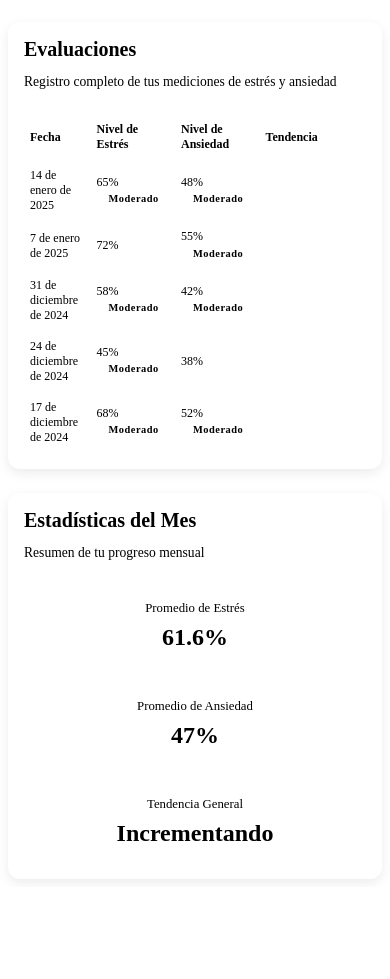
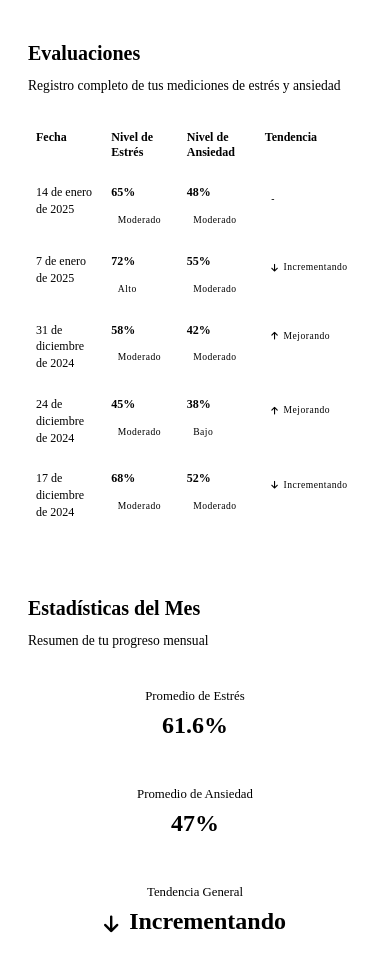
Before and after one commit to jorian101/unimind, a PHP site: page /views/estudiante/historial.php in a window 390 px wide. Shown: the part 84-1063 px from the top of the page. Before the commit the page ends 965 px from the top, so only its background shows below. Run offline with PHP 8.4, Linux system fonts and the light colour scheme.

Commit message:
style: simplificar pagina de historial de tests

```diff
--- a/views/estudiante/historial.css
+++ b/views/estudiante/historial.css
@@ -4,14 +4,12 @@
   max-width: 1200px;
   display: flex;
   flex-direction: column;
-  gap: 2rem;
+  gap: 1rem;
 }
 
 .historial__card {
   background: var(--bg-100);
-  border-radius: 12px;
-  padding: 2rem;
-  box-shadow: 0 4px 12px rgba(0, 0, 0, 0.08);
+  padding: 1.25rem;
   border: 1px solid var(--bg-500);
 }
 
@@ -76,6 +74,7 @@
   padding: 1rem 0.75rem;
   border-bottom: 1px solid var(--bg-400);
   vertical-align: middle;
+  font-weight: 500;
 }
 
 .historial__table-row:hover {
@@ -86,16 +85,36 @@
   border-bottom: none;
 }
 
+.historial__cell-content {
+  display: flex;
+  align-items: center;
+  flex-wrap: wrap;
+  gap: 0.5rem;
+}
+
+.historial__percentage {
+  font-weight: 600;
+  white-space: nowrap;
+}
+
 .historial__badge {
   display: inline-block;
   padding: 0.25rem 0.75rem;
   border-radius: 20px;
   font-size: 0.75rem;
-  font-weight: 600;
-  color: white;
+  font-weight: 400;
+  color: var(--bg-100);
   text-align: center;
-  margin-left: 0.5rem;
+  margin-left: 0;
   letter-spacing: 0.5px;
+  white-space: nowrap;
+  vertical-align: middle;
+  flex-shrink: 0;
+}
+
+.historial__badge i {
+  margin-right: 0.25rem;
+  vertical-align: middle;
 }
 
 .historial__badge--moderado {
@@ -151,7 +162,7 @@
 
 .historial__stat-value {
   font-size: calc(1.3rem + 0.3vw);
-  font-weight: 700;
+  font-weight: 600;
   color: var(--pri-700);
   margin: 0;
 }
@@ -160,10 +171,6 @@
 @media (max-width: 390px) {
   .historial {
     gap: 1.5rem;
-  }
-
-  .historial__card {
-    padding: 1rem;
   }
 
   .historial__title {
@@ -180,13 +187,38 @@
 
   .historial__table-header,
   .historial__table-cell {
-    padding: 0.5rem 0.375rem;
+    padding: 0.75rem 0.5rem;
+    vertical-align: top;
+  }
+
+  .historial__table-cell {
+    line-height: 1.4;
+  }
+
+  .historial__cell-content {
+    flex-direction: column;
+    align-items: flex-start;
+    gap: 0.3rem;
   }
 
   .historial__badge {
-    font-size: 0.65rem;
-    padding: 0.2rem 0.5rem;
-    margin-left: 0.25rem;
+    font-size: 0.6rem;
+    padding: 0.15rem 0.4rem;
+    border-radius: 12px;
+    margin-left: 0;
+  }
+
+  .historial__badge i {
+    font-size: 0.55rem;
+    margin-right: 0.15rem;
+  }
+
+  /* Stack badges on new line for better readability */
+  .historial__table-cell .historial__badge {
+    display: block;
+    margin-left: 0;
+    margin-top: 0.3rem;
+    width: fit-content;
   }
 
   .historial__stats-grid {
@@ -205,16 +237,18 @@
   .historial__stat-value {
     font-size: 1.5rem;
   }
+
+  .historial__stat-value i {
+    font-size: 1.2rem;
+    margin-right: 0.3rem;
+    vertical-align: middle;
+  }
 }
 
 /* Mobile (391px - 767px) */
 @media (min-width: 391px) and (max-width: 767px) {
   .historial {
     gap: 1.75rem;
-  }
-
-  .historial__card {
-    padding: 1.5rem;
   }
 
   .historial__table {
--- a/views/estudiante/historial.php
+++ b/views/estudiante/historial.php
@@ -3,6 +3,7 @@ require_once dirname(__DIR__) . '/./pageHeader.php';
 renderPageHeader('Historial de Evaluaciones', ['Dashboard', 'Historial de Evaluaciones']);
 ?>
 <link rel="stylesheet" href="views/estudiante/historial.css?v=<?php echo time(); ?>">
+<link rel="stylesheet" href="https://cdnjs.cloudflare.com/ajax/libs/font-awesome/6.0.0/css/all.min.css">
 
 <div class="historial">
     <section class="historial__card historial__card--history">
@@ -85,13 +86,24 @@ document.addEventListener('DOMContentLoaded', function() {
                 : "Incrementando"
             : "-";
         const tendenciaClass = tendenciaText === "Mejorando" ? "historial__badge--trend-mejorando" : "historial__badge--trend-empeorando";
+        const arrow = tendenciaText === "Mejorando" ? '<i class="fas fa-arrow-up"></i>' : tendenciaText === "Incrementando" ? '<i class="fas fa-arrow-down"></i>' : "";
 
         tbody.innerHTML += `
             <tr class="historial__table-row">
                 <td class="historial__table-cell">${e.fecha}</td>
-                <td class="historial__table-cell">${e.estres}% <span class="historial__badge historial__badge--${nEstres.clase}">${nEstres.texto}</span></td>
-                <td class="historial__table-cell">${e.ansiedad}% <span class="historial__badge historial__badge--${nAnsiedad.clase}">${nAnsiedad.texto}</span></td>
-                <td class="historial__table-cell"><span class="historial__badge ${tendenciaClass}">${tendenciaText}</span></td>
+                <td class="historial__table-cell">
+                    <div class="historial__cell-content">
+                        <span class="historial__percentage">${e.estres}%</span>
+                        <span class="historial__badge historial__badge--${nEstres.clase}">${nEstres.texto}</span>
+                    </div>
+                </td>
+                <td class="historial__table-cell">
+                    <div class="historial__cell-content">
+                        <span class="historial__percentage">${e.ansiedad}%</span>
+                        <span class="historial__badge historial__badge--${nAnsiedad.clase}">${nAnsiedad.texto}</span>
+                    </div>
+                </td>
+                <td class="historial__table-cell"><span class="historial__badge ${tendenciaClass}">${arrow} ${tendenciaText}</span></td>
             </tr>
         `;
     });
@@ -104,7 +116,8 @@ document.addEventListener('DOMContentLoaded', function() {
     // Mostrar estadísticas
     document.getElementById("avg-stress").textContent = avgStress.toFixed(1) + "%";
     document.getElementById("avg-anxiety").textContent = avgAnxiety.toFixed(0) + "%";
-    document.getElementById("trend").textContent = trend;
+    const trendArrow = trend === "Mejorando" ? '<i class="fas fa-arrow-up"></i> ' : trend === "Incrementando" ? '<i class="fas fa-arrow-down"></i> ' : "";
+    document.getElementById("trend").innerHTML = trendArrow + trend;
     document.getElementById("trend").style.color = trend === "Mejorando" ? "var(--acc-500)" : "var(--pri-500)";
 });
 </script>
```
Also changed, not shown: other parts of views/estudiante/historial.css (+32 -20 lines).
